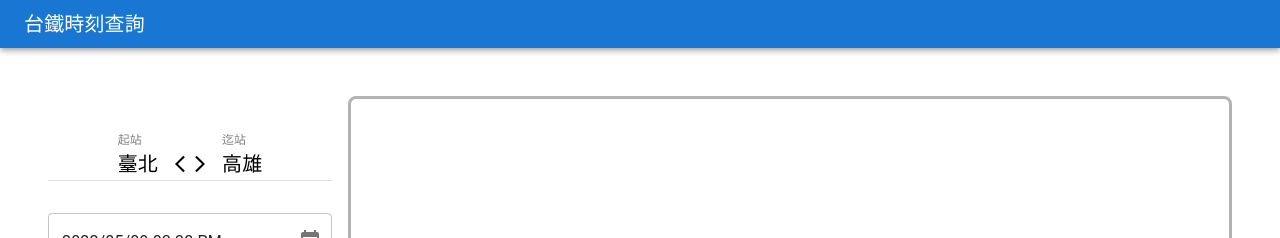
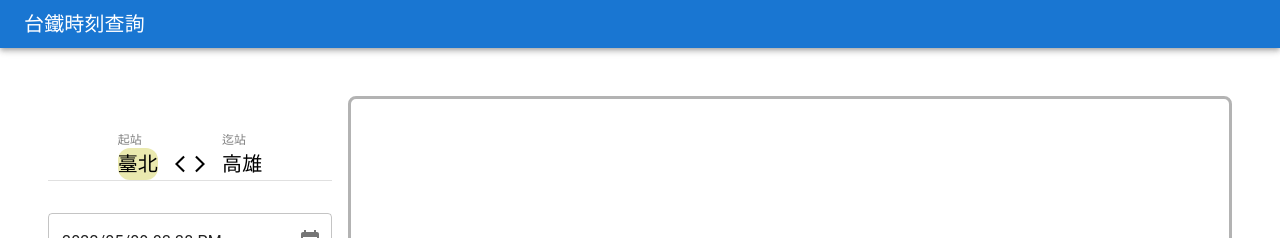
Before and after one commit to hanc1027/tw-railway-timeq, a React (Create React App) app: page / in a window 1280 px wide. Shown: the top 238 px of the page. Built offline with nearby package versions, Linux system fonts and the light colour scheme.

Commit message:
add background of start and end

```diff
--- a/src/Components/ResultBlockTools/SelectCity.jsx
+++ b/src/Components/ResultBlockTools/SelectCity.jsx
@@ -19,7 +19,7 @@
         {startOrEnd === "end" && "請選擇迄站地區"}
       </Grid>
 
-      <Grid container md={12}>
+      <Grid container>
         {props.stations.map((station, index) => {
           return (
             <Grid
--- a/src/Components/SetBlock.jsx
+++ b/src/Components/SetBlock.jsx
@@ -20,6 +20,7 @@
     (state) => state.main.startStation
   );
   const endStation = useSelector((state) => state.main.endStation);
+  const startOrEnd = useSelector((state) => state.main.selectMode.startOrEnd);
 
   const dispatch = useDispatch();
   const SelectCity = (startOrEnd) => {
@@ -37,6 +38,7 @@
             onClick={() => {
               SelectCity("start");
             }}
+            sx={{backgroundColor:`${startOrEnd==="start" && "rgba(220,218,123,0.6)"}`,borderRadius:3}}
           >
             {startStation.StationName.Zh_tw}
           </Typography>
@@ -55,6 +57,7 @@
             onClick={() => {
               SelectCity("end");
             }}
+            sx={{backgroundColor:`${startOrEnd==="end" && "rgba(220,218,123,0.6)"}`,borderRadius:3}}
           >
             {endStation.StationName.Zh_tw}
           </Typography>
```
